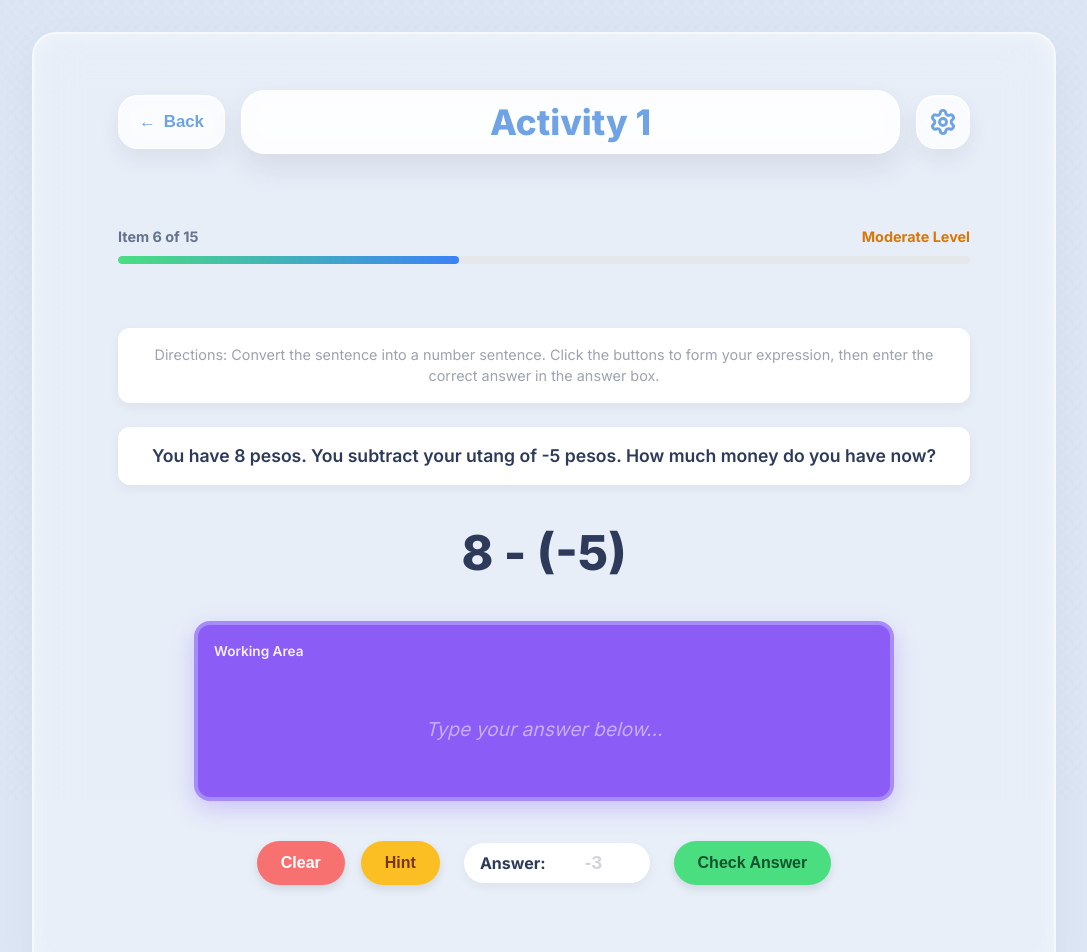
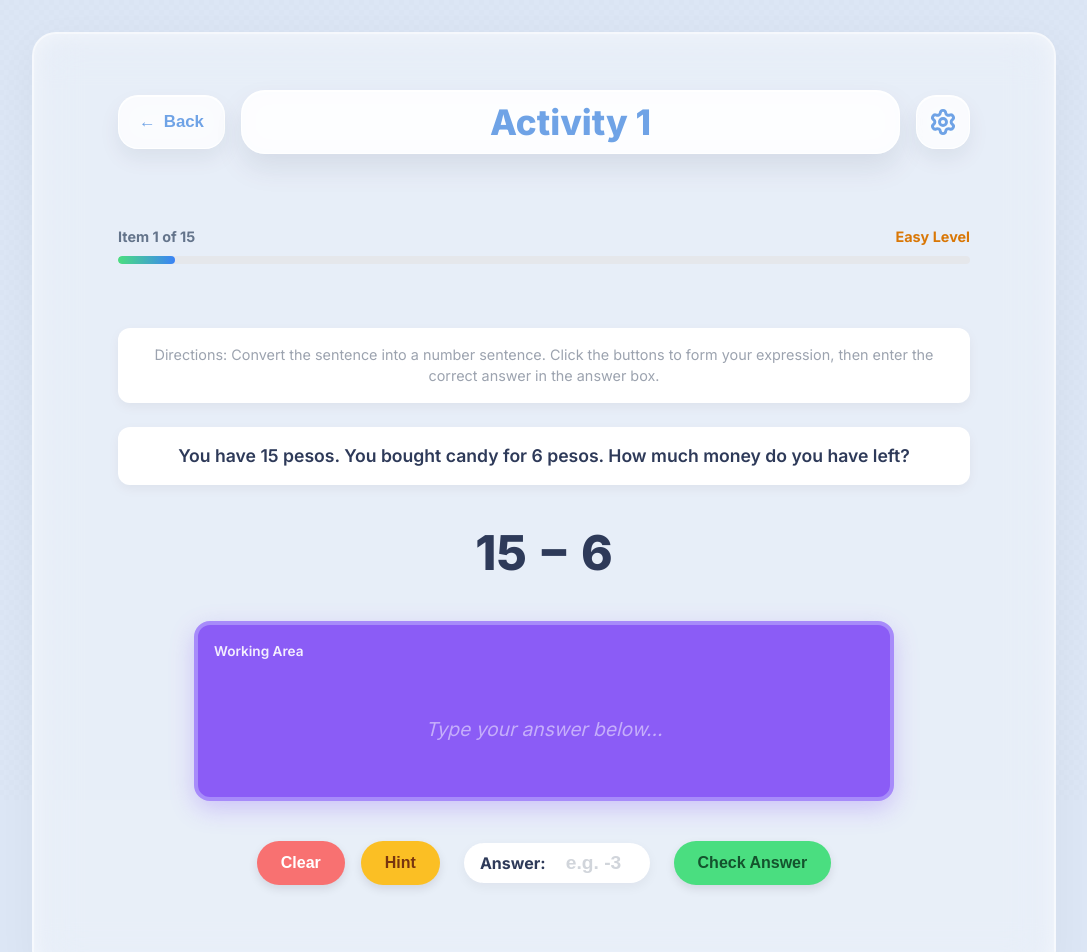
Before and after one commit to reyxdz/SubtractEd, a React (Vite) app in the folder client/: page /activity/1 in a window 1280 px wide. Shown: the top 952 px of the page, without its empty margins (96-1183 px from the left). Built offline with nearby package versions, Linux system fonts and the light colour scheme.

Commit message:
feat: implement activity 1 check answer validation

```diff
--- a/client/src/components/features/activity/ActivityOneContent.tsx
+++ b/client/src/components/features/activity/ActivityOneContent.tsx
@@ -4,9 +4,54 @@ import { TopBar } from '../../layout/TopBar';
 import './ActivityOneContent.css';
 import '../guide/GuideContent.css'; // Reuse common header styles
 
+export const activity1Items = [
+  { levelShort: 'Easy', index: 1, total: 5, problem: 'You have 15 pesos. You bought candy for 6 pesos. How much money do you have left?', sentence: '15 − 6', answer: '9', hint: 'Both are positive → subtract normally.' },
+  { levelShort: 'Easy', index: 2, total: 5, problem: 'You have 18 pesos. You spent 7 pesos on merienda. How much is left?', sentence: '18 − 7', answer: '11', hint: 'Count backwards.' },
+  { levelShort: 'Easy', index: 3, total: 5, problem: 'You have 12 pesos. You bought bread for 5 pesos. How much remains?', sentence: '12 − 5', answer: '7', hint: 'Subtract directly.' },
+  { levelShort: 'Easy', index: 4, total: 5, problem: 'You have 5 pesos. You bought food for 9 pesos. How much money do you have now?', sentence: '5 − 9', answer: '-4', hint: 'Not enough money → result becomes negative.' },
+  { levelShort: 'Easy', index: 5, total: 5, problem: 'You have 6 pesos. You spent 10 pesos. What is your money now?', sentence: '6 − 10', answer: '-4', hint: 'You go below zero.' },
+  { levelShort: 'Moderate', index: 1, total: 5, problem: 'You have 8 pesos. You subtract your utang of -5 pesos. How much money do you have now?', sentence: '8 − (−5)', answer: '13', hint: 'Minus a negative → becomes addition.' },
+  { levelShort: 'Moderate', index: 2, total: 5, problem: 'You have 6 pesos. You subtract your utang of -4 pesos. What is your money now?', sentence: '6 − (−4)', answer: '10', hint: 'Think: add instead.' },
+  { levelShort: 'Moderate', index: 3, total: 5, problem: 'You have 10 pesos. You subtract -3 pesos (utang cleared). What is your total money?', sentence: '10 − (−3)', answer: '13', hint: 'Subtracting negative increases value.' },
+  { levelShort: 'Moderate', index: 4, total: 5, problem: 'You have 7 pesos. You subtract -6 pesos. How much do you have now?', sentence: '7 − (−6)', answer: '13', hint: 'Change to addition.' },
+  { levelShort: 'Moderate', index: 5, total: 5, problem: 'You have 9 pesos. You subtract -5 pesos. What is your new amount?', sentence: '9 − (−5)', answer: '14', hint: 'Minus negative → plus.' },
+  { levelShort: 'Difficult', index: 1, total: 5, problem: 'You have -5 pesos. You subtract 6 pesos. What is your money now?', sentence: '-5 − 6', answer: '-11', hint: '' },
+  { levelShort: 'Difficult', index: 2, total: 5, problem: 'You have -8 pesos. You subtract 4 pesos. What is your total now?', sentence: '-8 − 4', answer: '-12', hint: '' },
+  { levelShort: 'Difficult', index: 3, total: 5, problem: 'You have -3 pesos. You subtract -7 pesos. How much money do you have now?', sentence: '-3 − (−7)', answer: '4', hint: '' },
+  { levelShort: 'Difficult', index: 4, total: 5, problem: 'You have -10 pesos. You subtract -5 pesos. What is your new amount?', sentence: '-10 − (−5)', answer: '-5', hint: '' },
+  { levelShort: 'Difficult', index: 5, total: 5, problem: 'You have -6 pesos. You subtract -8 pesos. What is your final money?', sentence: '-6 − (−8)', answer: '2', hint: '' }
+];
+
 export const ActivityOneContent: React.FC = () => {
   const navigate = useNavigate();
+  const [currentIndex, setCurrentIndex] = useState(0);
   const [answer, setAnswer] = useState('');
+  const [feedback, setFeedback] = useState({ message: '', type: '' });
+
+  const currentItem = activity1Items[currentIndex];
+
+  const handleCheckAnswer = () => {
+    if (answer.trim() === currentItem.answer) {
+      setFeedback({ message: 'Correct! Moving to next item...', type: 'success' });
+      setTimeout(() => {
+        setFeedback({ message: '', type: '' });
+        if (currentIndex < activity1Items.length - 1) {
+          setCurrentIndex(prev => prev + 1);
+          setAnswer('');
+        } else {
+          alert('Activity 1 completed!');
+          navigate('/activity');
+        }
+      }, 1500);
+    } else {
+      setFeedback({ message: 'Incorrect. Try again.', type: 'error' });
+      setTimeout(() => {
+        setFeedback({ message: '', type: '' });
+      }, 2000);
+    }
+  };
+
+  const progressPercentage = ((currentIndex + 1) / activity1Items.length) * 100;
 
   return (
     <div className="guide-page-container">
@@ -22,11 +67,11 @@ export const ActivityOneContent: React.FC = () => {
       {/* Progress Bar Area */}
       <div className="activity-progress-area">
         <div className="progress-text-row">
-          <span className="item-count">Item 6 of 15</span>
-          <span className="level-badge">Moderate Level</span>
+          <span className="item-count">Item {currentIndex + 1} of {activity1Items.length}</span>
+          <span className="level-badge">{currentItem.levelShort} Level</span>
         </div>
         <div className="progress-bar-container">
-          <div className="progress-fill" style={{ width: '40%' }}></div>
+          <div className="progress-fill" style={{ width: `${progressPercentage}%` }}></div>
         </div>
       </div>
 
@@ -38,12 +83,12 @@ export const ActivityOneContent: React.FC = () => {
 
         {/* Question Box */}
         <div className="question-box">
-          <p>You have 8 pesos. You subtract your utang of -5 pesos. How much money do you have now?</p>
+          <p>{currentItem.problem}</p>
         </div>
 
         {/* Equation Display */}
         <div className="equation-display">
-          <h2>8 - (-5)</h2>
+          <h2>{currentItem.levelShort === 'Difficult' ? '___' : currentItem.sentence}</h2>
         </div>
 
         {/* Game Area */}
@@ -65,22 +110,41 @@ export const ActivityOneContent: React.FC = () => {
         <div className="input-controls-row">
           <div className="left-controls">
             <button className="action-btn clear-btn" onClick={() => setAnswer('')}>Clear</button>
-            <button className="action-btn hint-btn">Hint</button>
+            <button className="action-btn hint-btn" onClick={() => alert(currentItem.hint || 'No hint for this round.')}>Hint</button>
           </div>
 
-          <div className="input-field-wrapper">
+          <div className="input-field-wrapper" style={{ position: 'relative' }}>
             <span className="input-label">Answer:</span>
             <input
               type="text"
               className="answer-input"
               value={answer}
               onChange={(e) => setAnswer(e.target.value)}
-              placeholder="-3"
+              onKeyDown={(e) => {
+                if (e.key === 'Enter') {
+                  handleCheckAnswer();
+                }
+              }}
+              placeholder="e.g. -3"
             />
+            {feedback.message && (
+              <div style={{
+                position: 'absolute',
+                bottom: '-24px',
+                left: 0,
+                width: '100%',
+                textAlign: 'center',
+                color: feedback.type === 'success' ? '#388e3c' : '#d32f2f',
+                fontWeight: 600,
+                fontSize: '0.9rem'
+              }}>
+                {feedback.message}
+              </div>
+            )}
           </div>
 
           <div className="right-controls">
-             <button className="action-btn check-btn">Check Answer</button>
+             <button className="action-btn check-btn" onClick={handleCheckAnswer}>Check Answer</button>
           </div>
         </div>
       </div>
```
